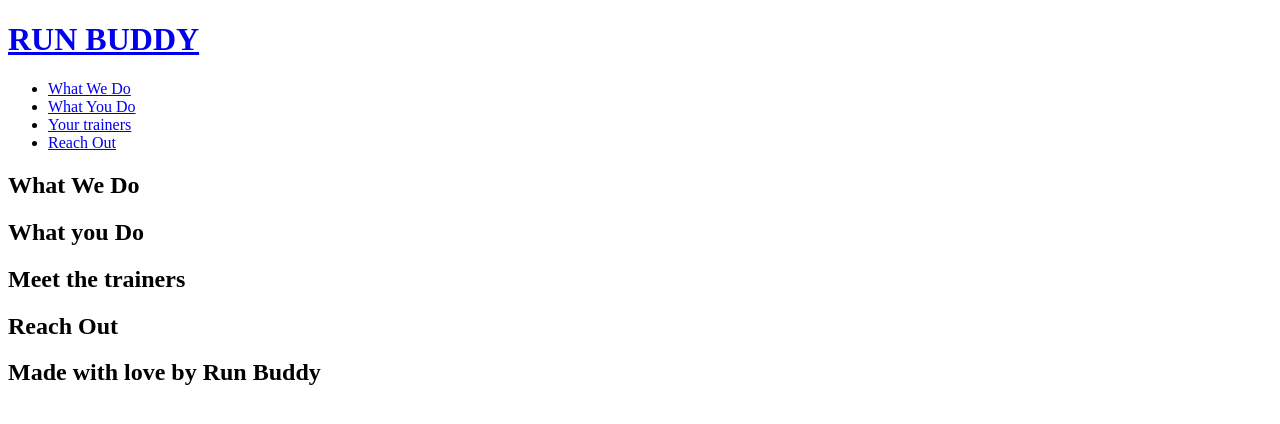
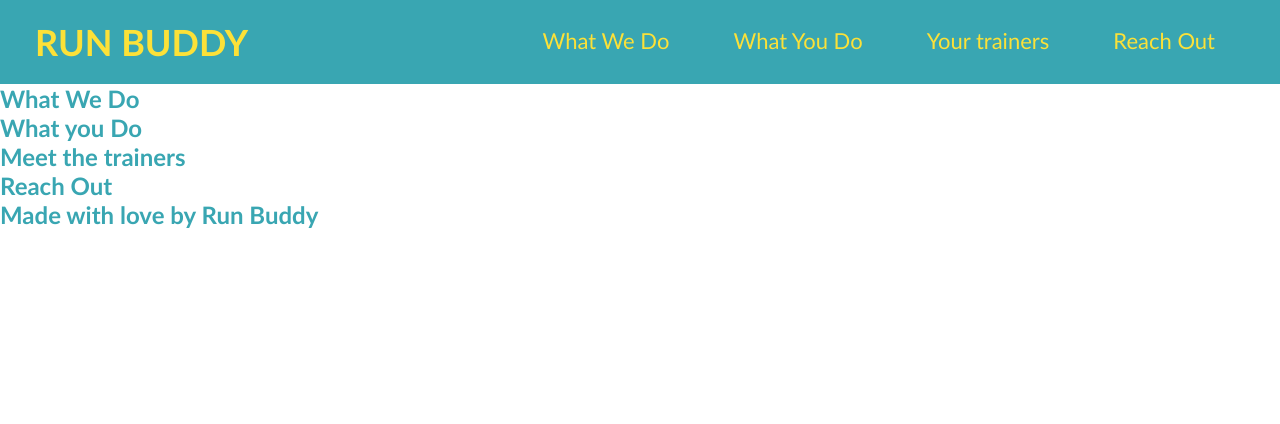
Before and after one commit to CRZCode5150/run-buddy, a plain HTML site: page index.html in a window 1280 px wide. Drawn offline with Linux system fonts and the light colour scheme.

Commit message:
made header and added styling

```diff
--- /dev/null
+++ b/assets/css/style.css
@@ -0,0 +1,41 @@
+*{
+    margin: 0;
+    padding: 0;
+}
+
+body{
+    font-family: 'Gill Sans', 'Gill Sans MT', Calibri, 'Trebuchet MS', sans-serif;
+    color: #39a6b2;
+}
+header{
+    padding: 20px 35px;
+    background-color: #39a6b2;
+}
+
+header h1{
+    font-weight: bold;
+    font-size: 36px;
+    color: #fce138;
+    margin: 0;
+    display: inline;
+}
+
+header a{
+    text-decoration: none;
+    color: #fce138;
+}
+
+header nav{
+    float: right;
+    margin: 7px 0;
+}
+
+header nav ul li{
+    display: inline;
+}
+
+header nav ul li a{
+    margin: 0 30px;
+    font-weight: lighter;
+    font-size: 22px;
+}
--- a/index.html
+++ b/index.html
@@ -3,6 +3,7 @@
     <head>
         <meta charset="UTF-8"/>
         <title>Run Buddy</title>
+        <link rel="stylesheet" href="./assets/css/style.css"/>
     </head>
 
     <body>
```
